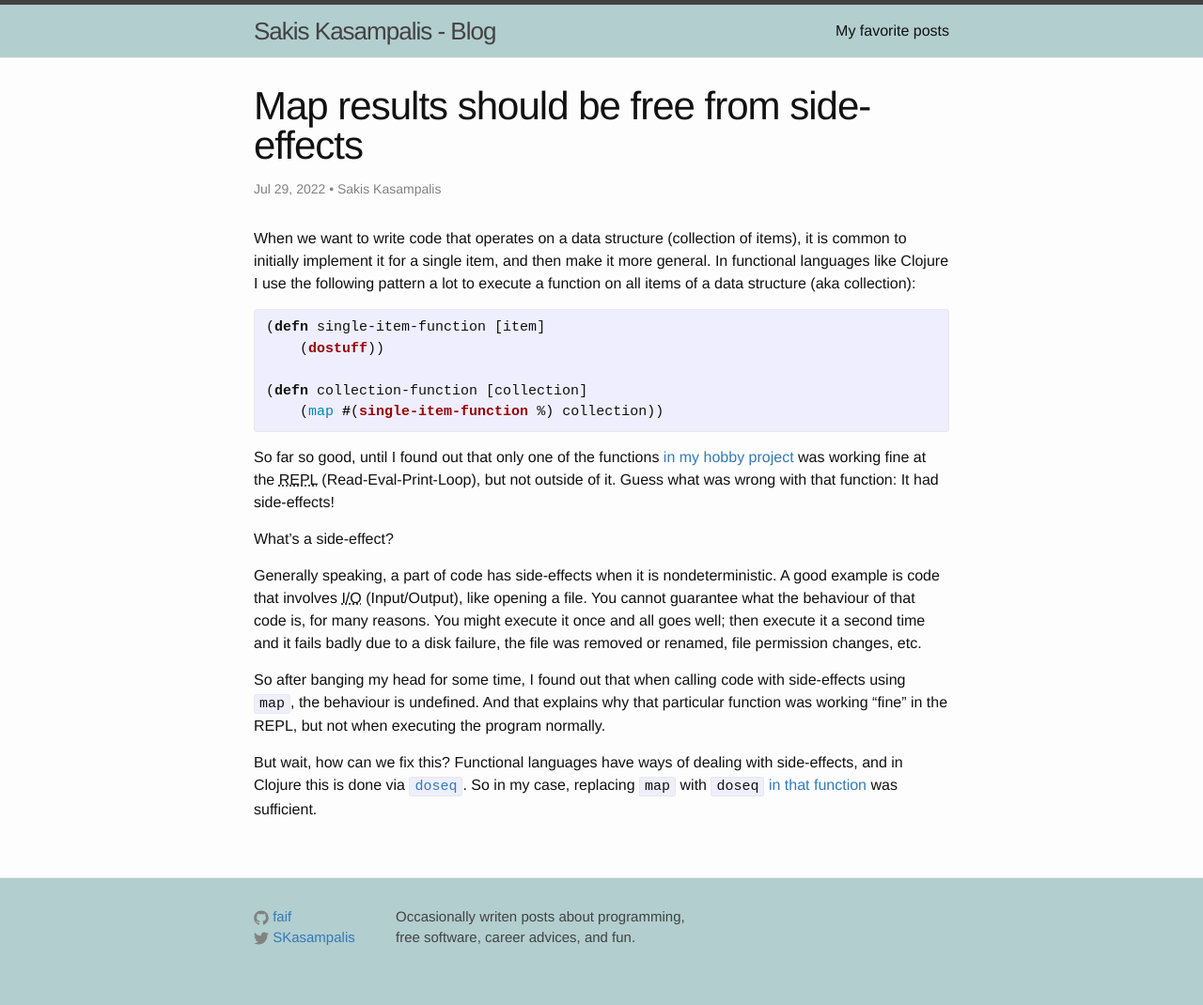
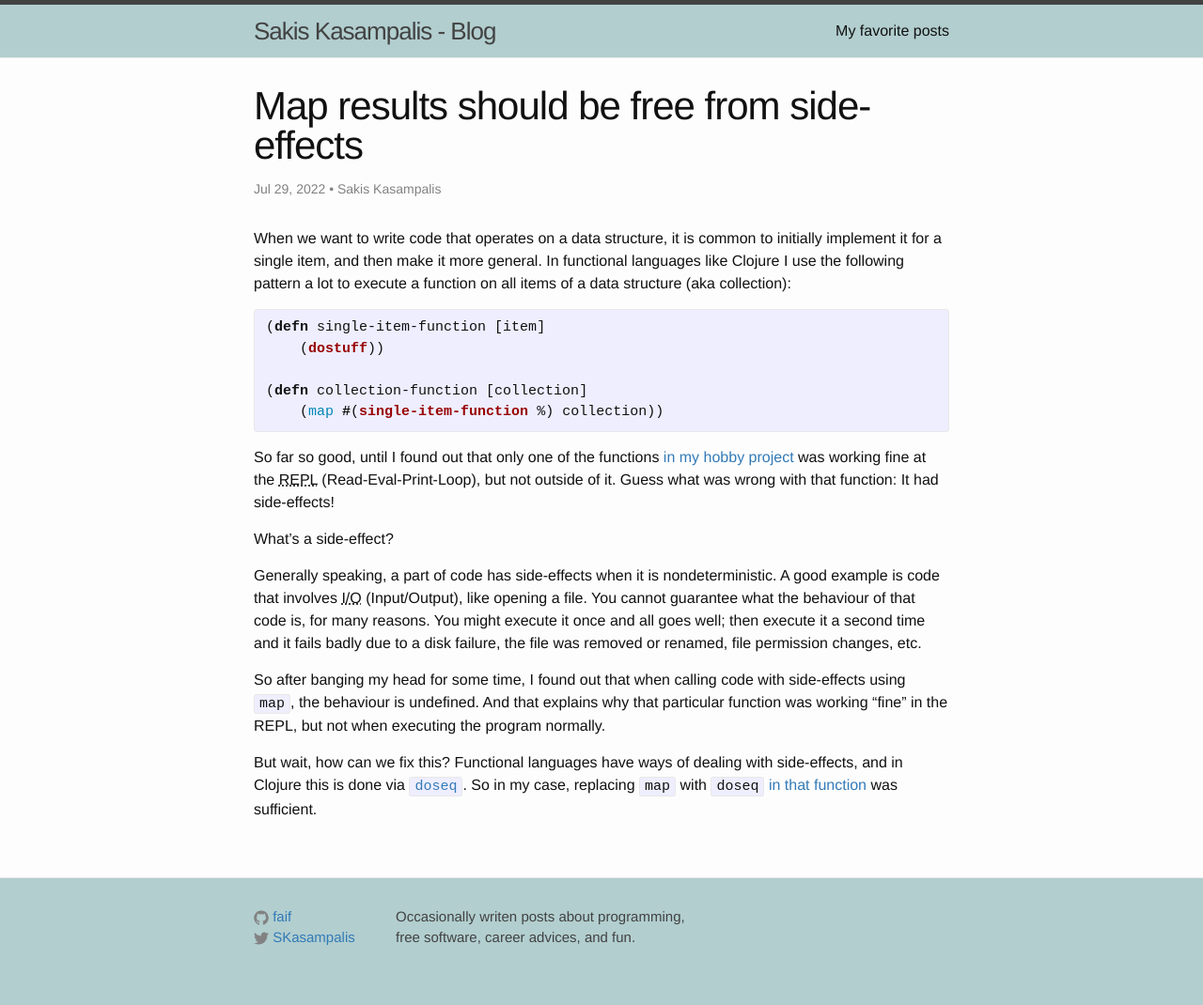
Before and after one commit to faif/blog, a Jekyll site: the page built from _posts/2022-07-29-map-no-side-effects.md, in a window 1280 px wide. Shown: the whole page at 94% size. Built offline with Jekyll 4.4.1, drawn with Linux system fonts in a browser that asks for light colours; comment, search, counter and statistics services are not loaded.

Commit message:
Content improvements

```diff
--- a/_posts/2022-07-29-map-no-side-effects.md
+++ b/_posts/2022-07-29-map-no-side-effects.md
@@ -10,7 +10,7 @@
 - side effect
 ---
 
-When we want to write code that operates on a data structure (collection of items), it is common to initially implement it for a single item, and then make it more general. In functional languages like Clojure I use the following pattern a lot to execute a function on all items of a data structure (aka collection):
+When we want to write code that operates on a data structure, it is common to initially implement it for a single item, and then make it more general. In functional languages like Clojure I use the following pattern a lot to execute a function on all items of a data structure (aka collection):
 
 {% highlight clojure %}
 (defn single-item-function [item]
```
